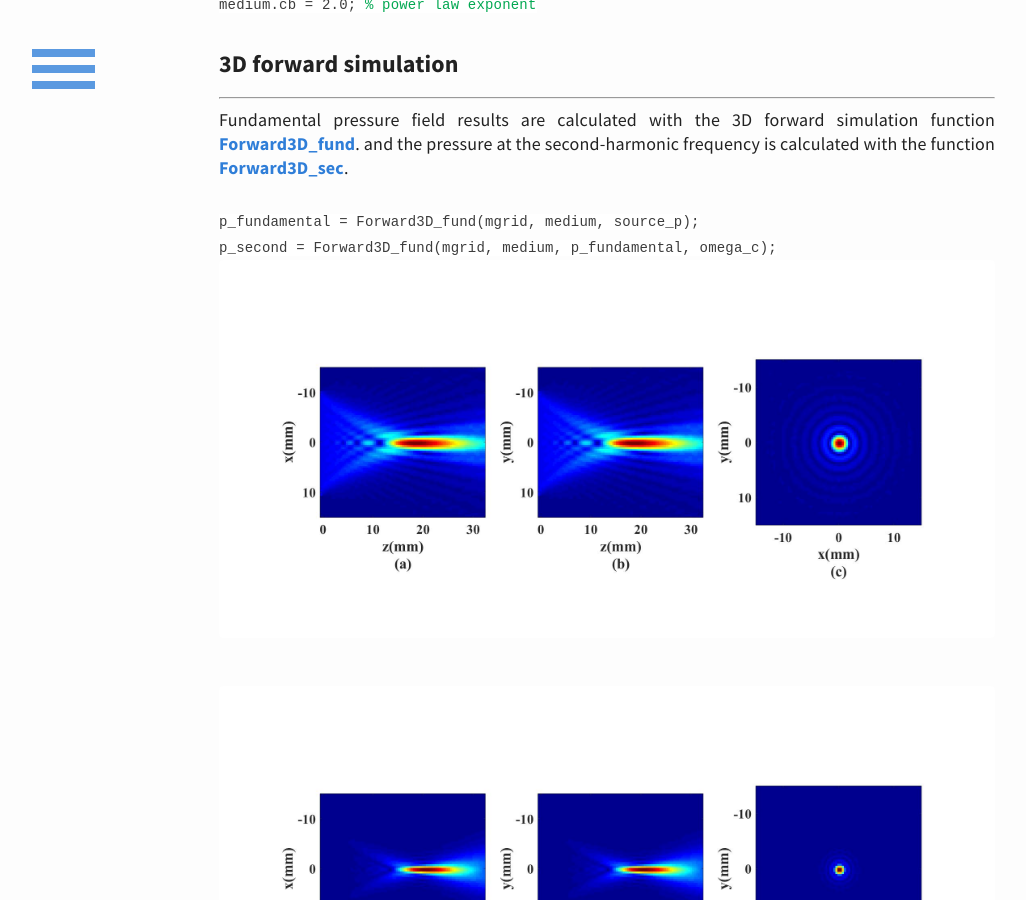
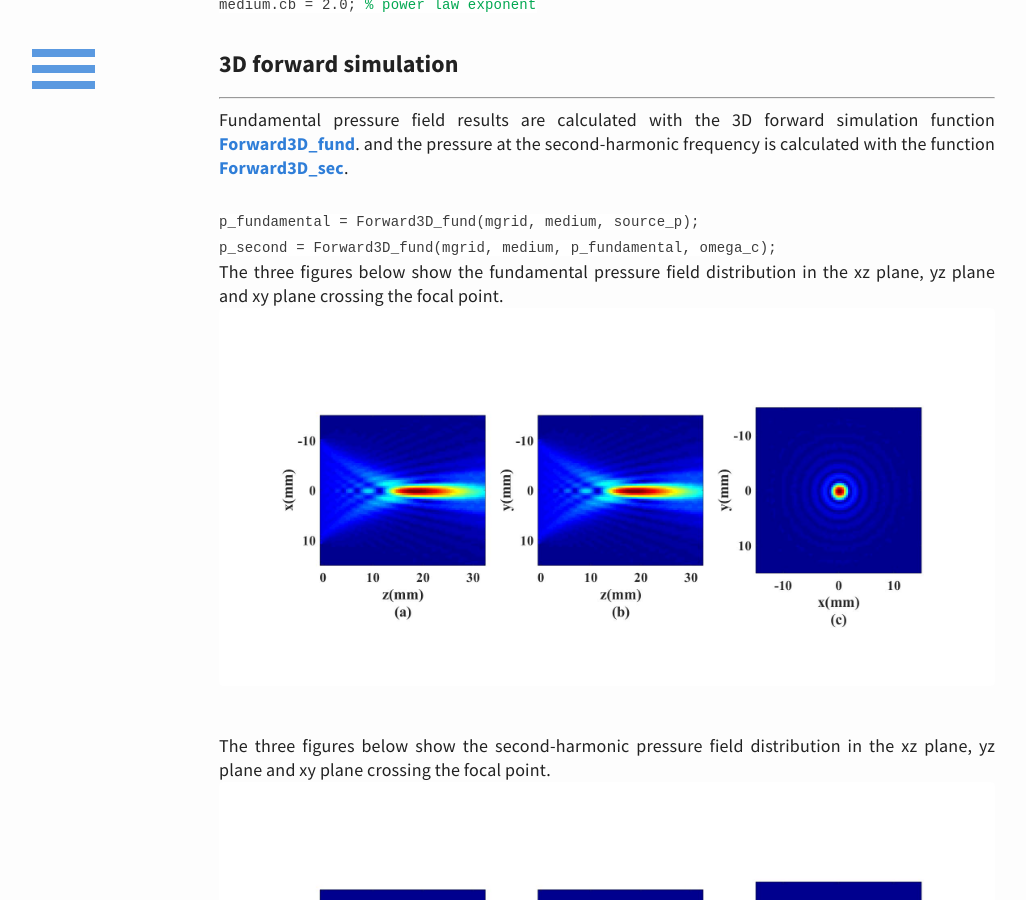
Before and after one commit to m-SOUND/mSOUND, a Jekyll site: the page built from _posts/2019-02-20-Simulation_of_the_phased_array_in_3D_homogeneous_medium_using_the_FSMDM.html, in a window 1280 px wide and 900 px high, scrolled down 1282 px. Shown: the whole window, without its empty margins (33-1059 px from the left). Built offline with Jekyll 4.4.1, drawn with Linux system fonts in a browser that asks for light colours; some of the changed text lies outside the part shown.

Commit message:
Update 2019-02-20-Simulation_of_the_phased_array_in_3D_homogeneous_medium_using_the_FSMDM.html

```diff
--- a/_posts/2019-02-20-Simulation_of_the_phased_array_in_3D_homogeneous_medium_using_the_FSMDM.html
+++ b/_posts/2019-02-20-Simulation_of_the_phased_array_in_3D_homogeneous_medium_using_the_FSMDM.html
@@ -25,7 +25,7 @@
 
 <br>x_length = 0.0454;         <font color="#03a852"> % total computatoinal domain size in x direction [m]</font>
 <br>y_length = 0.0454;         <font color="#03a852"> % total computatoinal domain size in y direction [m]</font>
-<br>z_length = 0.0210;         <font color="#03a852"> % total computatoinal domain size in z direction [m]</font>
+<br>z_length = 0.0330;         <font color="#03a852"> % total computatoinal domain size in z direction [m]</font>
 <br>t_length = 0;       <font color="#03a852"> % total temporal domain size [s]</font>
 <br>mgrid = set_grid(dt, t_length, dx, x_length, dy, y_length, dz, z_length);
 </code>
@@ -73,8 +73,10 @@
 <br> p_fundamental = Forward3D_fund(mgrid, medium, source_p);
   <br> p_second = Forward3D_fund(mgrid, medium, p_fundamental, omega_c);
  </code>
- <br>
+ <br> The three figures below show the fundamental pressure field distribution in the xz plane, yz plane and xy plane crossing the
+ focal point.
    <img src="/mSOUND/img/FSMDM_homo_3Dfund.jpg" alt="fundamental pressure field generated with the phased array">
-  <br>
+  <br>The three figures below show the second-harmonic pressure field distribution in the xz plane, yz plane and xy plane crossing the
+ focal point.
     <img src="/mSOUND/img/FSMDM_homo_3Dsec.jpg" alt="second-harmonic pressure field generated with the phased array">
  </p>
```
